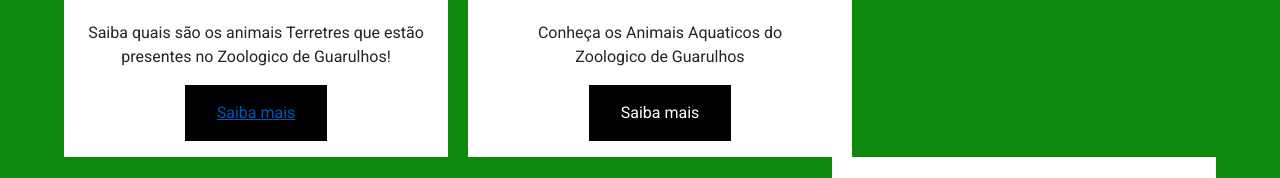
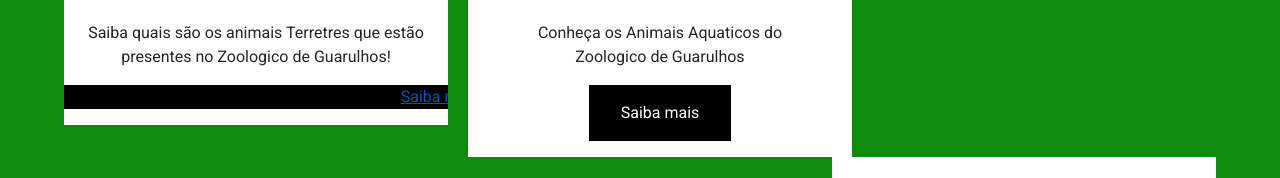
Before and after one commit to ggusttavoo/Site-Zoologico-ensino-medio-, a website: page Folder/animais/animais.html in a window 1280 px wide. In both pictures the pointer is over the link 255 px from the left and 633 px from the top of the page. Shown: the part 520-698 px from the top of the page. Drawn offline with nearby package versions, Linux system fonts and the light colour scheme; files that its build step writes are made by us from their sources; grey boxes are pictures that could not be loaded; files whose address does not match are found by name.

Commit message:
Site zoo

```diff
--- a/Folder/animais/animais.css
+++ b/Folder/animais/animais.css
@@ -572,13 +572,10 @@
 }
 
 a:hover {
-}
-
--	float: left;
+  float: left;
 	width: 752px;
 	padding: 0px 0px 0px 0px;
 }
-
 .post {
 	overflow: hidden;
 }
```
